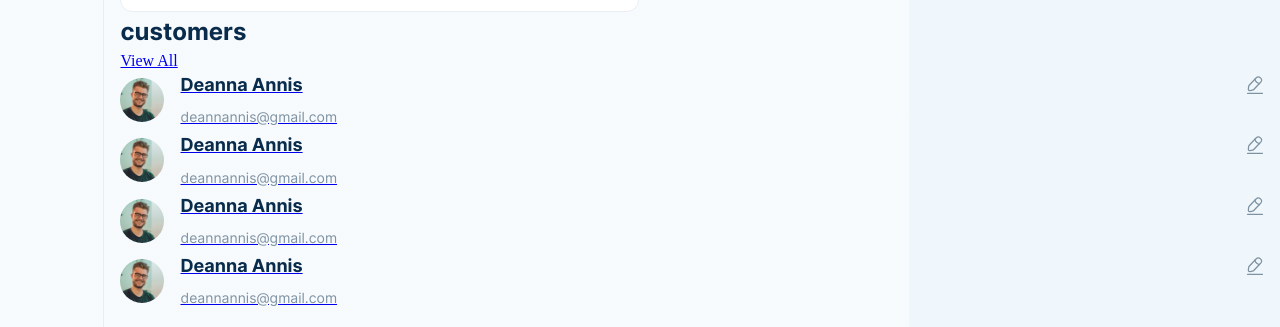
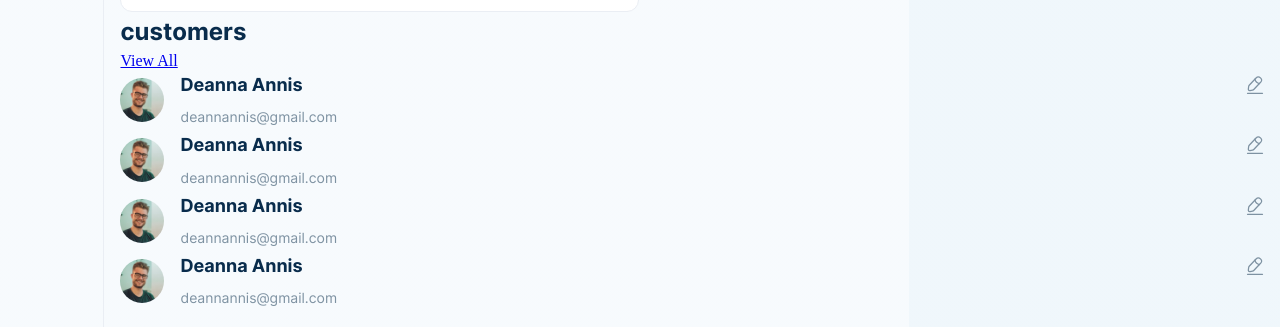
Before and after one commit to Abduqodir0205/new__dashboard, a Vue app: page /dashboard in a window 1280 px wide. Shown: the part 1661-1988 px from the top of the page. Built offline with nearby package versions, Linux system fonts and the light colour scheme.

Commit message:
dashboard

```diff
--- a/src/components/Dashboard.vue
+++ b/src/components/Dashboard.vue
@@ -136,7 +136,7 @@
               <p>View All</p>
             </router-link>
           </div>
-          <router-link class="router-lin  kEl" to="/deals" v-for="s in 4">
+          <router-link class="router-linkEl" to="/deals" v-for="s in 4">
             <div class="dashboard-left-content-recentDeals-deal">
             <div class="dashboard-left-content-recentDeals-deal-avatar">
               <img src="../assets/images/png/Avatar.png" alt="avatar" />
```
